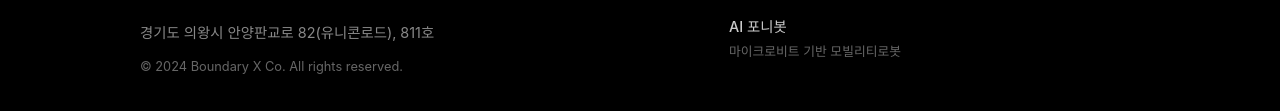
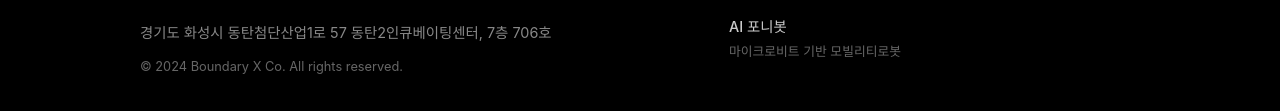
Before and after one commit to boundary-x/micro-bit_data_logger_webapp, a plain HTML site: page index.html in a window 1280 px wide. Shown: the part 1349-1460 px from the top of the page. Drawn offline with nearby package versions, Linux system fonts and the light colour scheme; a web font is replaced by a local one.

Commit message:
Update index.html

```diff
--- a/index.html
+++ b/index.html
@@ -115,7 +115,7 @@
           <h2 class="footer-logo">바운더리엑스</h2>
           <p class="slogan">"우리는 산업과 교육의 경계를 허물고, 미래 기술을 교실의 책상 위로 옮기는 사람들입니다"</p>
           <address>
-            <p>경기도 의왕시 안양판교로 82(유니콘로드), 811호</p>
+            <p>경기도 화성시 동탄첨단산업1로 57 동탄2인큐베이팅센터, 7층 706호</p>
             <p class="copyright">© 2024 Boundary X Co. All rights reserved.</p>
           </address>
         </div>
```
